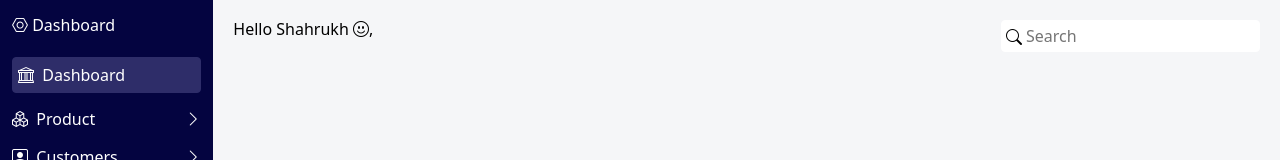
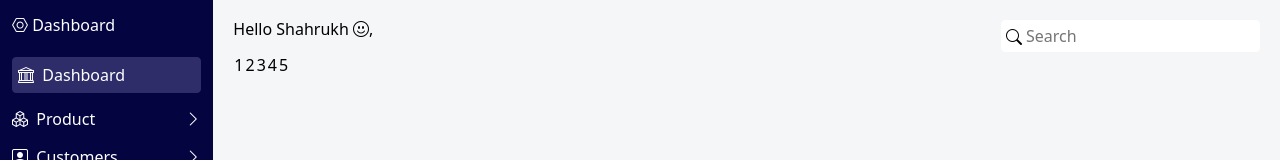
Before and after one commit to tirupathi2219/assignment-fitpeo, a React (Create React App) app: page / in a window 1280 px wide. Shown: the top 160 px of the page. Built offline with nearby package versions, Linux system fonts and the light colour scheme.

Commit message:
added table

```diff
--- a/src/components/DashboardOverview/DashboardOverview.js
+++ b/src/components/DashboardOverview/DashboardOverview.js
@@ -11,7 +11,7 @@ export default function DashboardOverview() {
     const handleBlur = () => {
         console.log('9== blur');
     }
-
+    const arr = [1,2,3,4,5]
     return (
         <>
             <header className={`d-flex justify-content-between`}>
@@ -23,6 +23,21 @@ export default function DashboardOverview() {
                     <i class="bi bi-search"></i>
                 </div>
             </header>
+            <div>
+                <div></div>
+                <div><table>
+                    <tr>
+                    {
+                        arr.map((item) => {
+                            return (
+                                <td>{item}</td>
+                                )
+                            })
+                        }
+                        </tr>
+                    </table></div>
+                <div></div>
+            </div>
         </>
     )
 }
```
